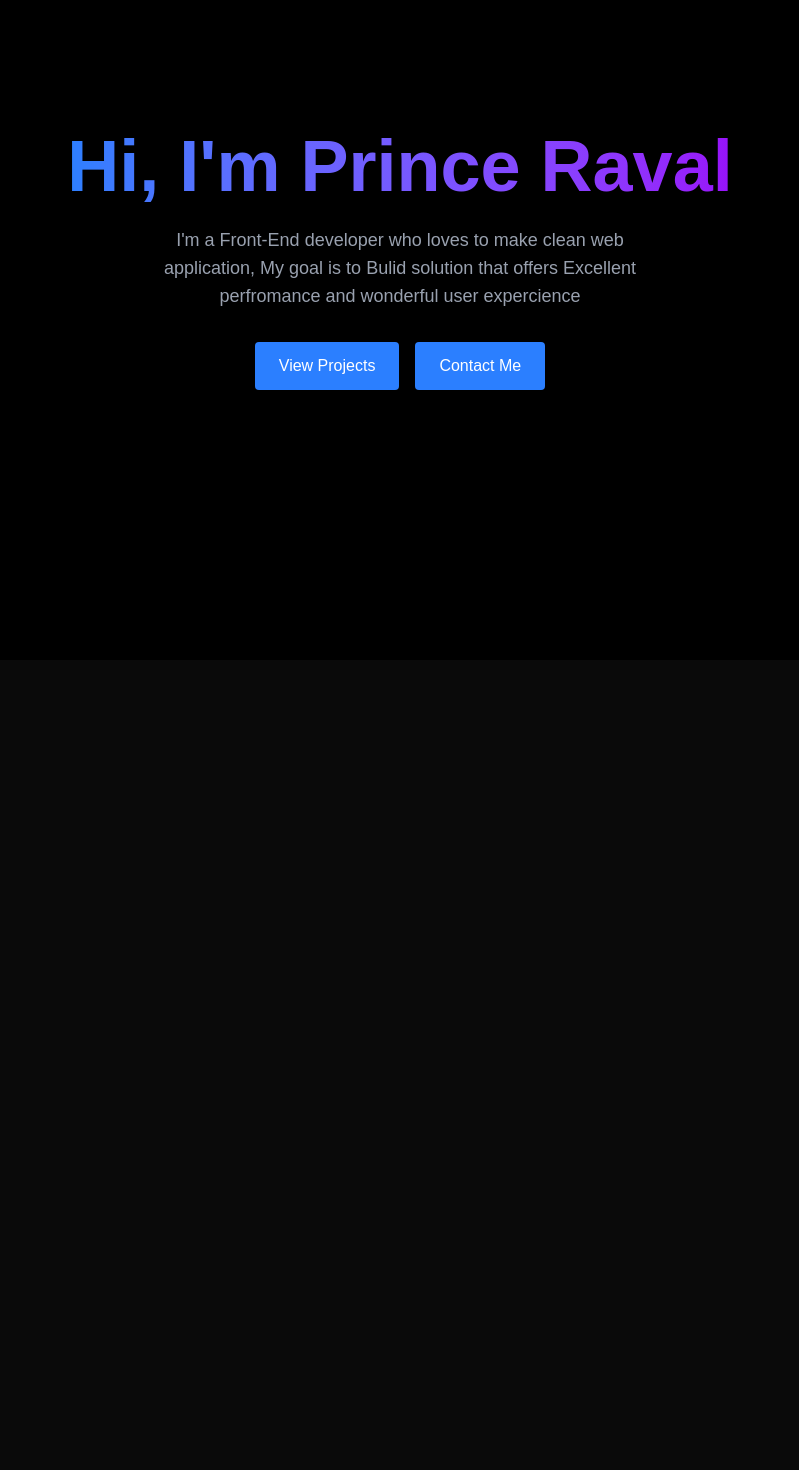
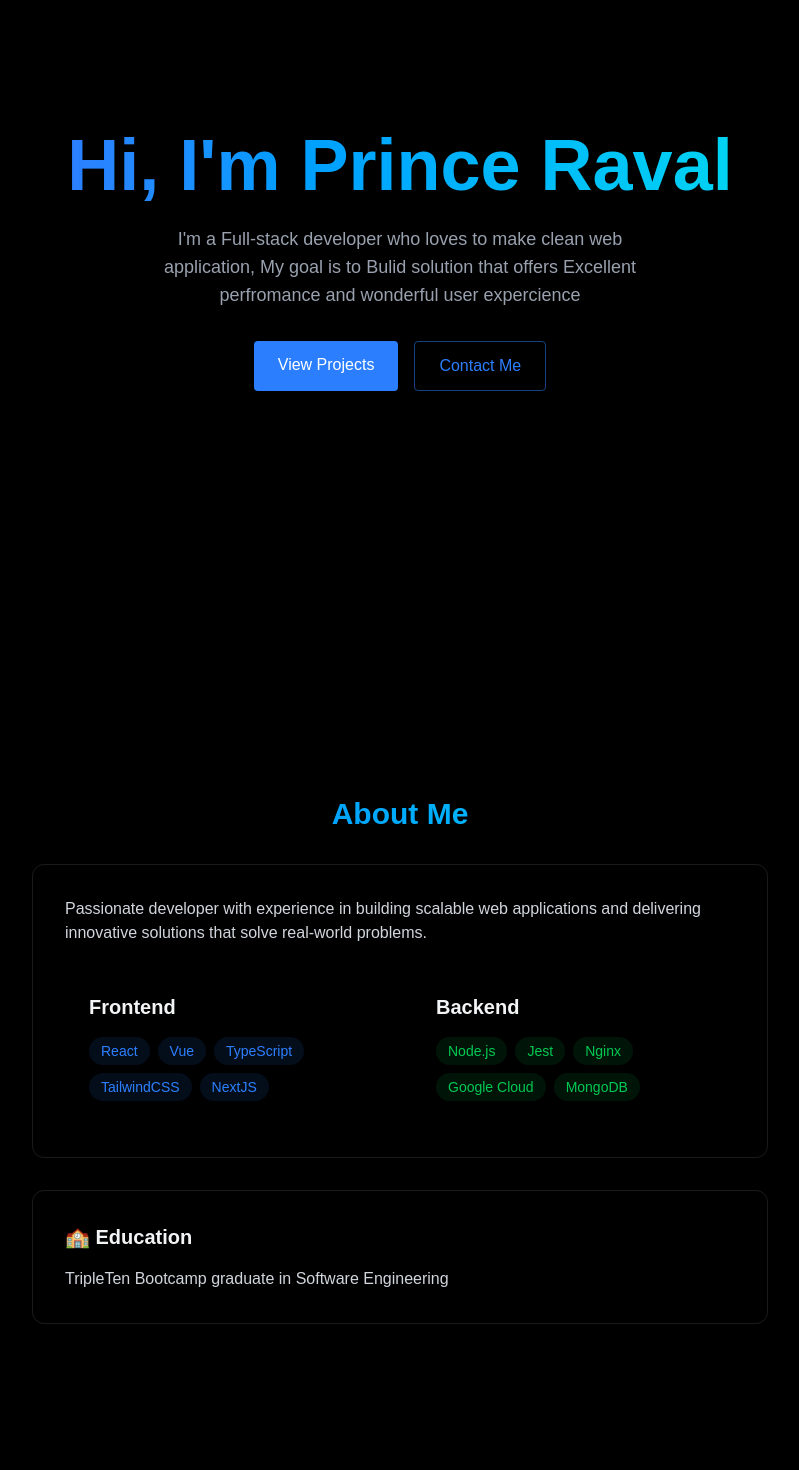
Before and after one commit to prince21241/PORTFOLIO-WEBSITE, a React (Vite) app: page / in a window 1280 px wide. Shown: the part 140-1610 px from the top of the page, without its empty margins (240-1039 px from the left). Before the commit the page ends 800 px from the top, so only its background shows below. Built offline with nearby package versions, Linux system fonts and the light colour scheme.

Commit message:
Completed the About me Section

```diff
--- a/src/App.jsx
+++ b/src/App.jsx
@@ -5,6 +5,8 @@
 import { Navbar } from "./components/Navbar";
 import { MobileMenu } from "./components/MobileMenu";
 import { Home } from "./components/sections/Home";
+import { About } from "./components/sections/About";
+import { Projects } from "./components/sections/Projects";
 
 function App() {
   const [isLoaded, setIsLoaded] = useState(false);
@@ -21,6 +23,8 @@
         <Navbar menuOpen={menuOpen} setMenuOpen={setMenuOpen} />
         <MobileMenu menuOpen={menuOpen} setMenuOpen={setMenuOpen} />
         <Home />
+        <About />
+        <Projects />
       </div>
     </>
   );
--- a/src/components/sections/About.jsx
+++ b/src/components/sections/About.jsx
@@ -0,0 +1,66 @@
+export const About = () => {
+  const frontendSkills = [
+    "React",
+    "Vue",
+    "TypeScript",
+    "TailwindCSS",
+    "NextJS",
+  ];
+  const backendSkills = ["Node.js", "Jest", "Nginx", "Google Cloud", "MongoDB"];
+
+  return (
+    <section
+      id="about"
+      className="min-h-screen flex items-center justify-center py-20"
+    >
+      <div className="max-w-3xl mx-auto px-4">
+        <h2 className="text-3xl font-bold mb-8 bg-gradient-to-r from-blue-500 to-cyan-400 bg-clip-text text-transparent text-center">
+          About Me
+        </h2>
+        <div className="rounded-xl p-8 border-white/10 border hover:-translate-y-1 transition-all">
+          <p className="text-gray-300 mb-6">
+            Passionate developer with experience in building scalable web
+            applications and delivering innovative solutions that solve
+            real-world problems.
+          </p>
+          <div className="grid grid-cols-1 md:grid-cols-2 gap-6">
+            <div className="rounded-xl p-6 hover:-translate-y-1 transition-all">
+              <h3 className="text-xl font-bold mb-4">Frontend</h3>
+              <div className="flex flex-wrap gap-2">
+                {frontendSkills.map((tech, key) => (
+                  <span
+                    key={key}
+                    className="bg-blue-500/10 text-blue-500 py-1 px-3 rounded-full text-sm hover:bg-blue-500/20 hover:shadow-[0_2px_8px_rgba(59,130,224,0.2)] transition"
+                  >
+                    {tech}
+                  </span>
+                ))}
+              </div>
+            </div>
+            <div className="rounded-xl p-6 hover:-translate-y-1 transition-all">
+              <h3 className="text-xl font-bold mb-4">Backend</h3>
+              <div className="flex flex-wrap gap-2">
+                {backendSkills.map((tech, key) => (
+                  <span
+                    key={key}
+                    className="bg-green-500/10 text-green-500 py-1 px-3 rounded-full text-sm hover:bg-green-500/20 hover:shadow-[0_2px_8px_rgba(34,197,94,0.2)] transition"
+                  >
+                    {tech}
+                  </span>
+                ))}
+              </div>
+            </div>
+          </div>
+        </div>
+
+        {/* Education Section */}
+        <div className="rounded-xl p-8 border-white/10 border mt-8 hover:-translate-y-1 transition-all">
+          <h3 className="text-xl font-bold mb-4">🏫 Education</h3>
+          <p className="text-gray-300">
+            TripleTen Bootcamp graduate in Software Engineering
+          </p>
+        </div>
+      </div>
+    </section>
+  );
+};
--- a/src/components/sections/Home.jsx
+++ b/src/components/sections/Home.jsx
@@ -5,11 +5,11 @@
       className="min-h-screen flex items-center justify-center relative"
     >
       <div className="text-center z-10 px-4">
-        <h1 className="text-5xl md:text-7xl font-bold mb-6 bg-gradient-to-r from-blue-500 to-purple-600 bg-clip-text text-transparent">
+        <h1 className="text-5xl md:text-7xl font-bold mb-6 bg-gradient-to-r from-blue-500 to-cyan-400 bg-clip-text text-transparent">
           Hi, I'm Prince Raval
         </h1>
         <p className="text-gray-400 text-lg mb-8 max-w-lg mx-auto">
-          I'm a Front-End developer who loves to make clean web application, My
+          I'm a Full-stack developer who loves to make clean web application, My
           goal is to Bulid solution that offers Excellent perfromance and
           wonderful user expercience
         </p>
@@ -22,7 +22,7 @@
           </a>
           <a
             href="#contact"
-            className="bg-blue-500 text-white py-3 px-6 rounded font-medium transition relative overflow-hidden hover:-translate-y-0.5 hover:shadow-[0_0_15px_rgba(59,130,246,0.4)]"
+            className="border border-blue-500/50 text-blue-500 py-3 px-6 rounded font-medium transtion-all duration-200 hover:-translate-y-0.5 hover:shadow-[0_0_15px_rgba(59,130,246,0.2)] hover:bg-blue-500/10"
           >
             Contact Me
           </a>
--- a/src/components/sections/Projects.jsx
+++ b/src/components/sections/Projects.jsx
@@ -0,0 +1,12 @@
+export const Projects = () => {
+  return (
+    <section
+      id="projects"
+      className="min-h-screen flex items-center justify-center py-20"
+    >
+      <div className="max-w-5xl mx-auto px-4">
+        <h2 className="">Featured Projects </h2>
+      </div>
+    </section>
+  );
+};
```
